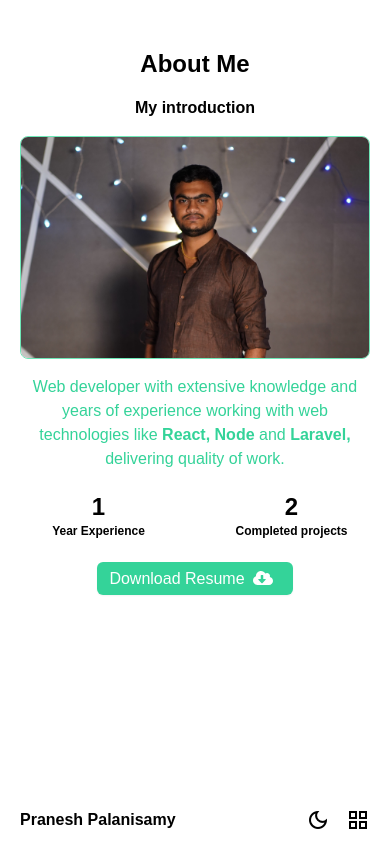
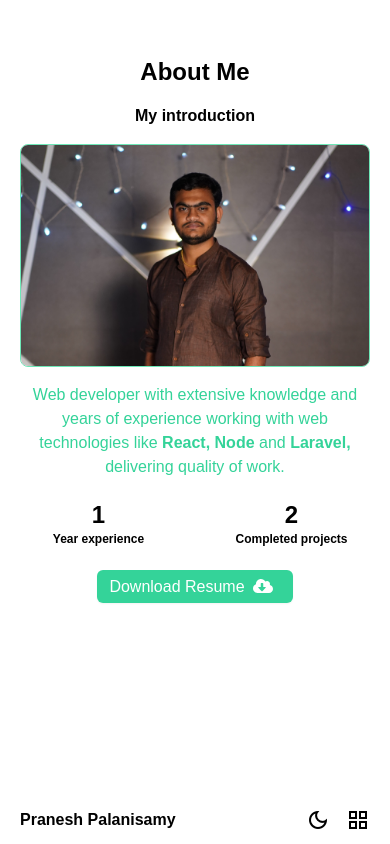
Before and after one commit to Pranesh-vimal/portfolio-react, a React (Create React App) app: page /about in a window 390 px wide. Built offline with nearby package versions, Linux system fonts and the light colour scheme.

Commit message:
type fix in About.js

```diff
--- a/src/components/About.js
+++ b/src/components/About.js
@@ -3,7 +3,7 @@ import image from "../assets/img/pranesh-1.jpg";
 
 function About() {
     return (
-        <div className="container mx-auto md:px-5 my-10 md:my-5" data-aos="fade-up">
+        <div className="container mx-auto md:px-5 my-12 md:my-5" data-aos="fade-up">
             <div className="text-center">
                 <h1 className="font-extrabold py-2 text-2xl md:text-4xl dark:text-white">
                     About Me
@@ -36,7 +36,7 @@ function About() {
                                 1
                             </h1>
                             <p className="text-xs font-bold">
-                                Year Experience
+                                Year experience
                             </p>
                         </div>
                         <div className="p-2 flex flex-col">
```
